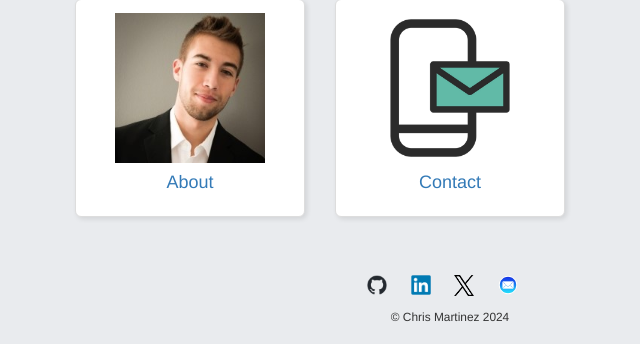
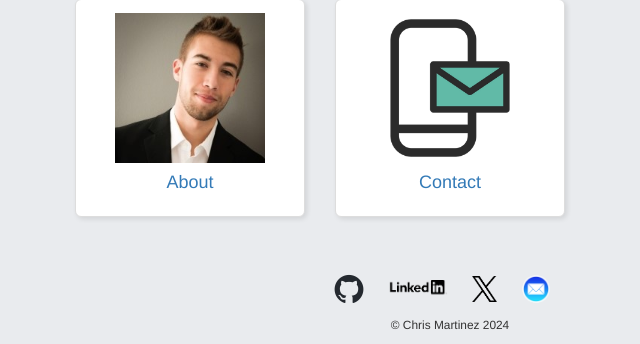
Before and after one commit to coderchris591/pyweb, a Flask app: page / in a window 1280 px wide. Shown: the part 785-1129 px from the top of the page, without its empty margins (190-830 px from the left). Before the commit the page ends 1107 px from the top, so only its background shows below. Run offline with Flask 3, Linux system fonts and the light colour scheme; some libraries are stand-ins or nearby versions.

Commit message:
updated about me, linkedin image

```diff
--- a/templates/about.html
+++ b/templates/about.html
@@ -22,20 +22,20 @@
                 <li class="list-group-item">Flutter & Dart</li>
                 <li class="list-group-item">SQL & NoSQL Databases</li>
                 <li class="list-group-item">Git & Github</li>
-                <li class="list-group-item">HTML, CSS</li>
+                <li class="list-group-item">HTML & CSS</li>
                 <li class="list-group-item">JavaScript</li>
             </ul>
         </div>
         <div class="col-md-8">
             <h2>Chris Martinez</h2>
-            <p>Hello! I'm Chris Martinez, a passionate software developer with a love for creating dynamic and user-friendly websites. With over 2 years of experience, I have honed my skills in Python, Java, C++, and various frameworks.</p>
+            <p>Hello! I'm Chris Martinez, a passionate software developer with a love for creating dynamic and user-friendly applications. With over 2 years of experience, I have honed my skills in Python, Java, C++, and various frameworks.</p>
             <p>In my free time, I enjoy hiking, playing soccer, and exploring new technologies. I'm always eager to learn and take on new challenges.</p>
             <div class="row mt-4">
                 <div class="col-md-6">
                     <h3>Education</h3>
                     <p>I am currently attending Lewis University in Romeoville, IL, where I am pursuing a degree in Computer Science.
                         I previously attended Joliet Junior College (JJC), where I studied Computer programming and earned an A.S. and A.A.</p>
-                        During my time at JJC, I was involved in various coding challenges and completed many projects, where I developed
+                        During my time at JJC, I was involved in various coding challenges and completed many projects which developed
                         my passion for software development.</p>
                     <h3>Experience</h3>
                     <p>I have worked on various projects, including web applications, mobile apps, and desktop applications. I have experience
--- a/templates/contact.html
+++ b/templates/contact.html
@@ -9,9 +9,9 @@
 <div class="container text-center">
     <h1>Contact</h1>
 
-    <div class="list-group list-group-flush" style="width: 50%; margin: auto;">
+    <div class="list-group contact" style="width: 300px; margin: auto;">
         <a href="mailto:chmartinez2014@gmail.com" class="list-group-item list-group-item-action" target="_blank">chmartinez2014@gmail.com</a>
-        <a href="https://www.linkedin.com/in/chris-martinez-software/" class="list-group-item list-group-item-action" target="_blank"><img src="{{url_for('static', filename='img/LinkedIn-logo.png')}}" alt="LinkedIn Profile" width="25"></a>
+        <a href="https://www.linkedin.com/in/chris-martinez-software/" class="list-group-item list-group-item-action" target="_blank"><img src="{{url_for('static', filename='img/linkedin-logo-black.png')}}" alt="LinkedIn Profile" width="100"></a>
         <a href="https://x.com/chrismartinezII" class="list-group-item list-group-item-action" target="_blank"><img src="{{url_for('static', filename='img/x-logo-black.png')}}" alt="X Profile" width="25"></a>
     </div>
 {% endblock %}
--- a/templates/index.html
+++ b/templates/index.html
@@ -139,10 +139,10 @@
     <footer>
         <nav class="text-center">
             <ul class="list-inline">
-                <li class="list-inline-item" style="margin-right: 10px;"><a href="https://github.com/coderchris591" target="_blank"><img src="{{ url_for('static', filename='img/github-mark.png') }}" alt="Github" style="width:20px; height:auto;"></a></li>
-                <li class="list-inline-item" style="margin-right: 10px;"><a href="https://www.linkedin.com/in/chris-martinez-software/" target="_blank"><img src="{{ url_for('static', filename='img/LinkedIn-logo.png') }}" alt="LinkedIn" style="width:20px; height:auto;"></a></li>
-                <li class="list-inline-item" style="margin-right: 10px;"><a href="https://x.com/chrismartinezII" target="_blank"><img src="{{url_for('static', filename='img/x-logo-black.png')}}" alt="X Profile" style="width:20px; height:auto;"></a></li>
-                <li class="list-inline-item" style="margin-right: 10px;"><a href="mailto:chmartinez2014@gmail.com" target="_blank"><img src="{{ url_for('static', filename='img/email-icon.png') }}" alt="Github" style="width:20px; height:auto;"></a></li>
+                <li class="list-inline-item" style="margin-right: 10px;"><a href="https://github.com/coderchris591" target="_blank"><img src="{{ url_for('static', filename='img/github-mark.png') }}" alt="Github" style="width:30px; height:auto;"></a></li>
+                <li class="list-inline-item" style="margin-right: 10px;"><a href="https://www.linkedin.com/in/chris-martinez-software/" target="_blank"><img src="{{ url_for('static', filename='img/linkedin-logo-black.png') }}" alt="LinkedIn" style="width:60px; height:auto;"></a></li>
+                <li class="list-inline-item" style="margin-right: 10px;"><a href="https://x.com/chrismartinezII" target="_blank"><img src="{{url_for('static', filename='img/x-logo-black.png')}}" alt="X Profile" style="width:25px; height:auto;"></a></li>
+                <li class="list-inline-item" style="margin-right: 10px;"><a href="mailto:chmartinez2014@gmail.com" target="_blank"><img src="{{ url_for('static', filename='img/email-icon.png') }}" alt="Github" style="width:30px; height:auto;"></a></li>
             </ul>
         </nav>
         <p class="text-center"><small>&copy; Chris Martinez 2024</small></p>
```
